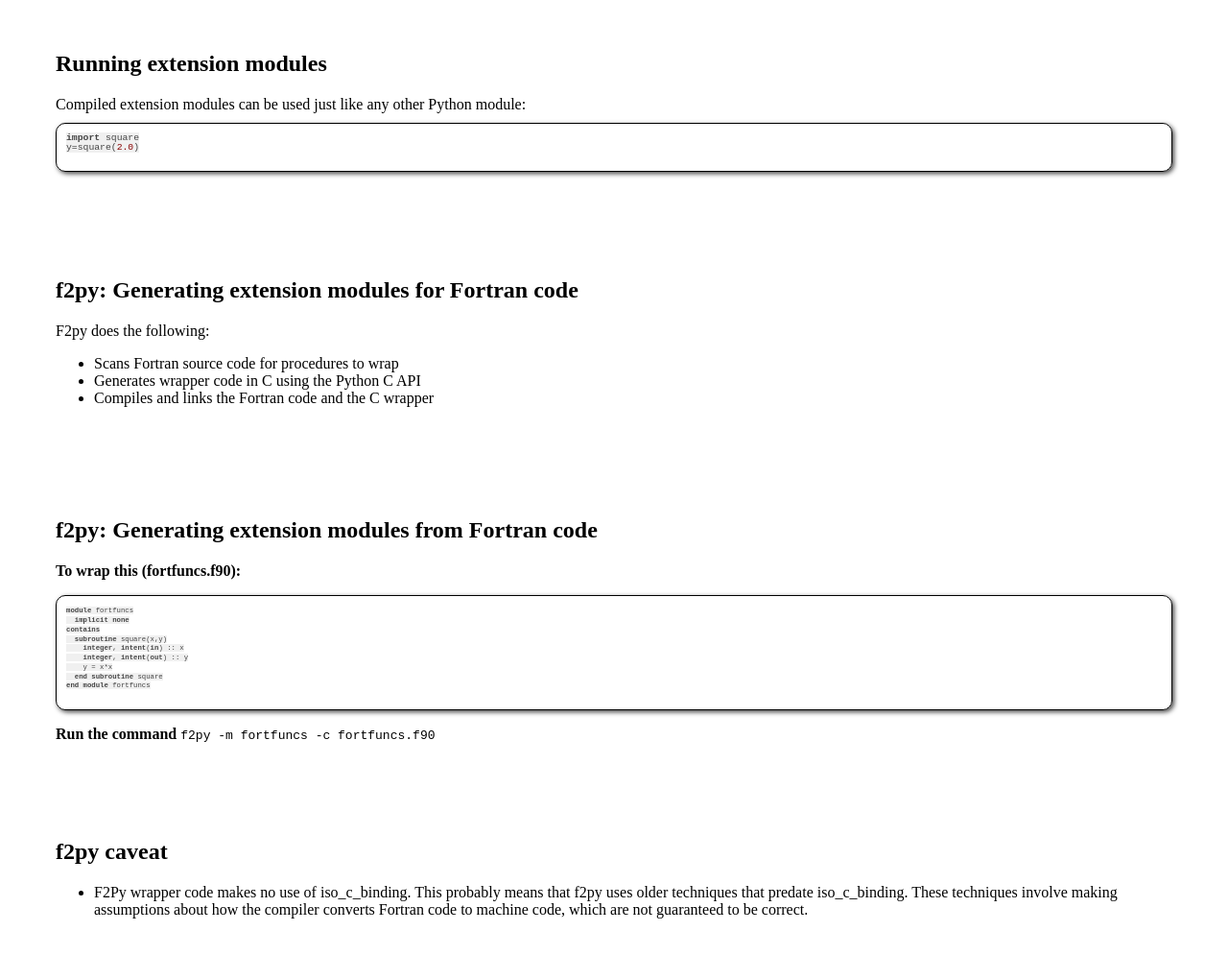
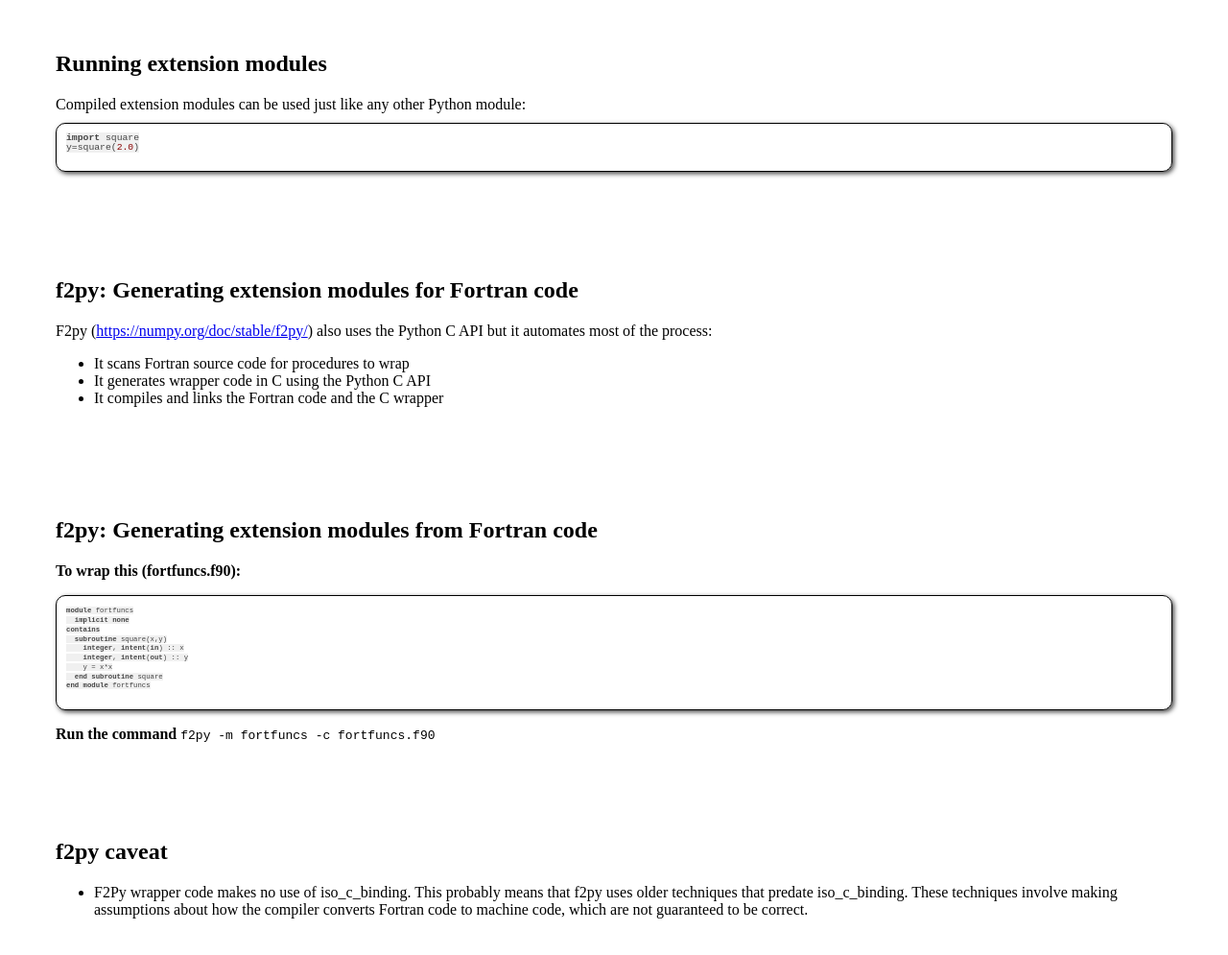
Before and after one commit to jhaiduce/magnetosphere_online_seminar_python_ffi_slides, a website: page index.html in a window 1280 px wide. Shown: the part 4776-5771 px from the top of the page at 96% size. Drawn offline with nearby package versions, Linux system fonts and the light colour scheme.

Commit message:
Add a link to the f2py documentation

```diff
--- a/index.html
+++ b/index.html
@@ -424,11 +424,11 @@ y=square(2.0)</code>
     <section class="slide">
       <h2>f2py: Generating extension modules for Fortran code</h2>
 
-      F2py does the following:
+      F2py (<a href="https://numpy.org/doc/stable/f2py/">https://numpy.org/doc/stable/f2py/</a>) also uses the Python C API but it automates most of the process:
       <ul>
-	<li>Scans Fortran source code for procedures to wrap</li>
-	<li>Generates wrapper code in C using the Python C API</li>
-	<li>Compiles and links the Fortran code and the C wrapper</li>
+	<li>It scans Fortran source code for procedures to wrap</li>
+	<li>It generates wrapper code in C using the Python C API</li>
+	<li>It compiles and links the Fortran code and the C wrapper</li>
       </ul>
 
     </section>
```
